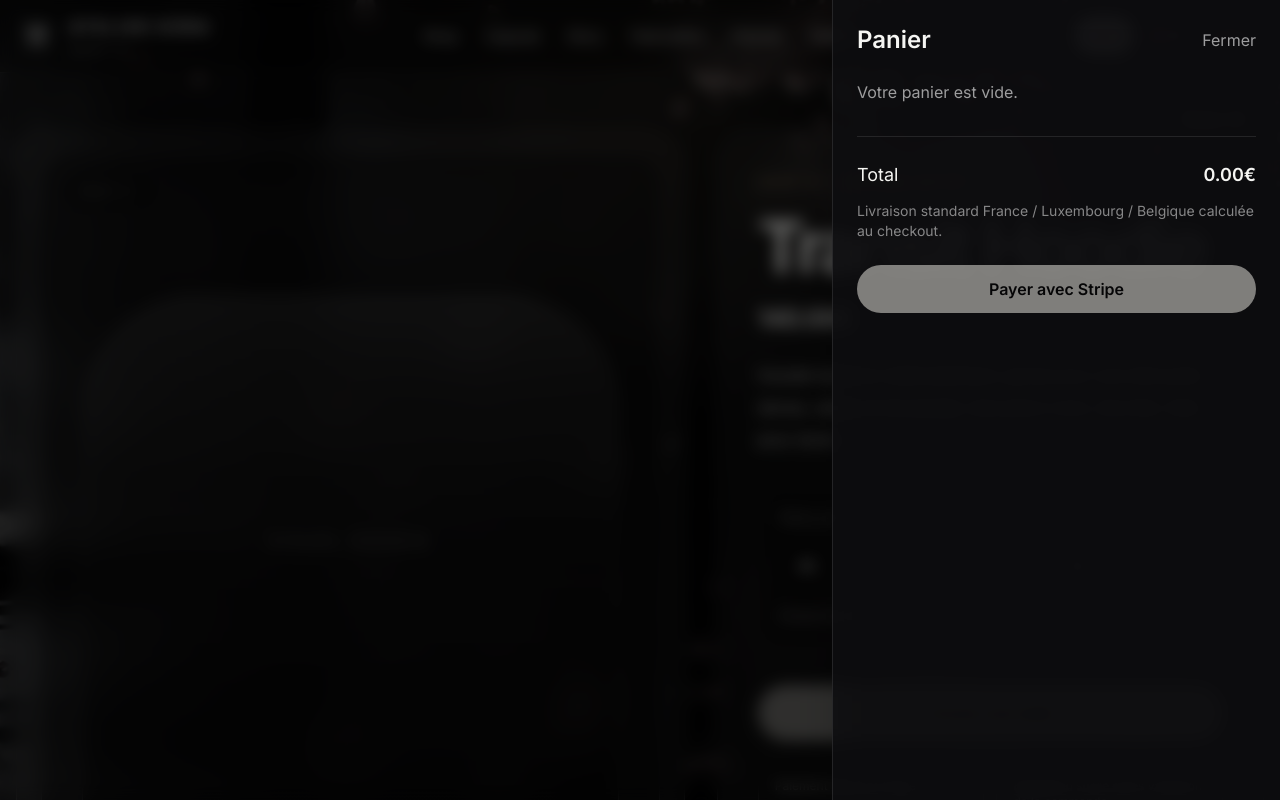
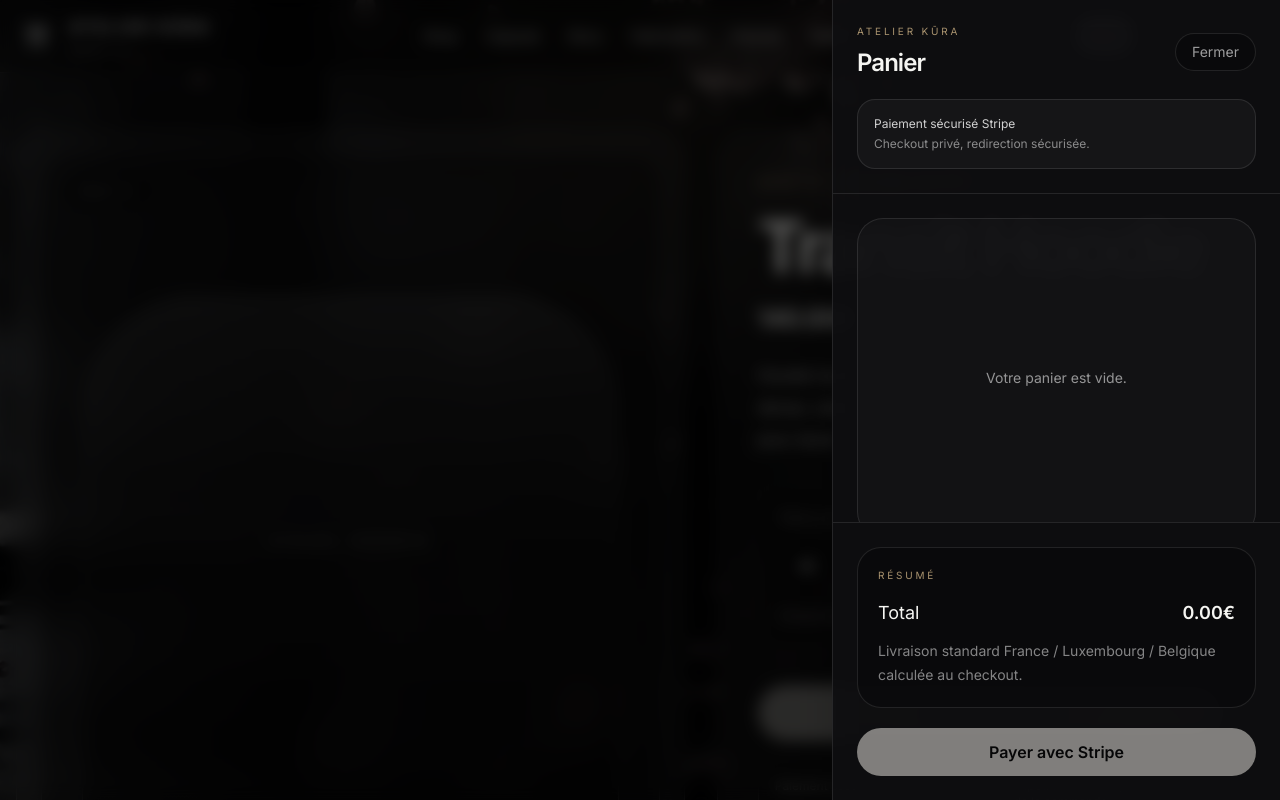
Before and after one commit to alexis54230nancy-boop/atelier-kura, a Next.js app: page /produit/transit-hoodie in a window 1280 px wide. Both pictures are taken after a click on the button "Panier". Shown: the top 800 px of the page. Built offline with nearby package versions, Linux system fonts and the light colour scheme.

Commit message:
improve cart drawer UX

```diff
--- a/components/CartProvider.tsx
+++ b/components/CartProvider.tsx
@@ -1,6 +1,14 @@
 "use client";
 
-import { createContext, useContext, useEffect, useMemo, useState } from "react";
+import {
+  createContext,
+  useContext,
+  useEffect,
+  useMemo,
+  useState,
+  type ReactNode,
+} from "react";
+import { useI18n } from "./LanguageProvider";
 
 export type CartItem = {
   id: string;
@@ -37,22 +45,73 @@ export function useCart() {
   return context;
 }
 
-export default function CartProvider({ children }: { children: React.ReactNode }) {
+function formatCartPrice(price: number) {
+  return `${(price / 100).toFixed(2)}€`;
+}
+
+export default function CartProvider({ children }: { children: ReactNode }) {
+  const { language, t } = useI18n();
+
   const [cart, setCart] = useState<CartItem[]>([]);
   const [cartOpen, setCartOpen] = useState(false);
   const [loading, setLoading] = useState(false);
 
+  const copy = {
+    securePayment: {
+      fr: "Paiement sécurisé Stripe",
+      en: "Secure Stripe payment",
+      de: "Sichere Stripe-Zahlung",
+    },
+    privateCheckout: {
+      fr: "Checkout privé, redirection sécurisée.",
+      en: "Private checkout, secure redirection.",
+      de: "Privater Checkout, sichere Weiterleitung.",
+    },
+    summary: {
+      fr: "Résumé",
+      en: "Summary",
+      de: "Übersicht",
+    },
+    quantity: {
+      fr: "Quantité",
+      en: "Quantity",
+      de: "Menge",
+    },
+  };
+
   useEffect(() => {
+    try {
       const savedCart = window.localStorage.getItem("atelier-kura-cart");
 
       if (savedCart) {
         setCart(JSON.parse(savedCart));
+      }
+    } catch {
+      window.localStorage.removeItem("atelier-kura-cart");
     }
   }, []);
 
   useEffect(() => {
     window.localStorage.setItem("atelier-kura-cart", JSON.stringify(cart));
   }, [cart]);
+
+  useEffect(() => {
+    if (!cartOpen) return;
+
+    const handleKeyDown = (event: KeyboardEvent) => {
+      if (event.key === "Escape") {
+        setCartOpen(false);
+      }
+    };
+
+    document.body.style.overflow = "hidden";
+    window.addEventListener("keydown", handleKeyDown);
+
+    return () => {
+      document.body.style.overflow = "";
+      window.removeEventListener("keydown", handleKeyDown);
+    };
+  }, [cartOpen]);
 
   const totalItems = useMemo(() => {
     return cart.reduce((sum, item) => sum + item.quantity, 0);
@@ -121,11 +180,23 @@ export default function CartProvider({ children }: { children: React.ReactNode }
       if (data.url) {
         window.location.href = data.url;
       } else {
-        alert("Impossible de lancer le paiement.");
+        alert(
+          language === "fr"
+            ? "Impossible de lancer le paiement."
+            : language === "en"
+            ? "Unable to start payment."
+            : "Zahlung konnte nicht gestartet werden."
+        );
       }
     } catch (error) {
       console.error(error);
-      alert("Erreur pendant le checkout.");
+      alert(
+        language === "fr"
+          ? "Erreur pendant le checkout."
+          : language === "en"
+          ? "Error during checkout."
+          : "Fehler während des Checkouts."
+      );
     } finally {
       setLoading(false);
     }
@@ -151,97 +222,178 @@ export default function CartProvider({ children }: { children: React.ReactNode }
       {children}
 
       <button
+        type="button"
         onClick={() => setCartOpen(true)}
         className="fixed right-4 top-24 z-50 rounded-full border border-white/10 bg-black/50 px-4 py-3 text-sm text-white shadow-xl backdrop-blur-xl transition duration-300 hover:-translate-y-[1px] hover:border-[#A8926E]/40 hover:bg-black/65"
+        aria-label={t("cart.button")}
       >
-        Panier ({totalItems})
+        {t("cart.button")} ({totalItems})
       </button>
 
       {cartOpen && (
-        <div className="fixed inset-0 z-[60] bg-black/55 backdrop-blur-sm">
-          <div className="absolute right-0 top-0 h-full w-full max-w-md border-l border-white/10 bg-[#0f0f11]/85 p-6 shadow-2xl backdrop-blur-xl">
-            <div className="flex items-center justify-between">
-              <h2 className="text-2xl font-semibold">Panier</h2>
+        <div
+          className="fixed inset-0 z-[60] animate-[cartOverlayIn_240ms_ease-out_both] bg-black/60 backdrop-blur-sm"
+          onClick={() => setCartOpen(false)}
+        >
+          <aside
+            className="absolute right-0 top-0 flex h-full w-full max-w-md animate-[cartPanelIn_360ms_ease-out_both] flex-col border-l border-white/10 bg-[#0f0f11]/90 shadow-2xl backdrop-blur-xl"
+            onClick={(event) => event.stopPropagation()}
+            aria-label={t("cart.title")}
+          >
+            <div className="border-b border-white/10 p-6">
+              <div className="flex items-center justify-between gap-4">
+                <div>
+                  <div className="text-[10px] uppercase tracking-[0.28em] text-[#A8926E]">
+                    Atelier Kūra
+                  </div>
+
+                  <h2 className="mt-2 text-2xl font-semibold tracking-[-0.04em]">
+                    {t("cart.title")}
+                  </h2>
+                </div>
 
                 <button
+                  type="button"
                   onClick={() => setCartOpen(false)}
-                className="text-white/60 transition hover:text-white"
+                  className="rounded-full border border-white/10 bg-black/25 px-4 py-2 text-sm text-white/60 transition hover:border-white/20 hover:text-white"
                 >
-                Fermer
+                  {t("cart.close")}
                 </button>
               </div>
 
-            <div className="mt-6 space-y-4">
+              <div className="mt-5 grid gap-3 text-xs text-white/50">
+                <div className="rounded-[18px] border border-white/10 bg-white/[0.035] p-4">
+                  <span className="block text-white/80">
+                    {copy.securePayment[language]}
+                  </span>
+                  <span className="mt-1 block">{copy.privateCheckout[language]}</span>
+                </div>
+              </div>
+            </div>
+
+            <div className="flex-1 overflow-y-auto p-6">
               {cart.length === 0 ? (
-                <p className="text-white/60">Votre panier est vide.</p>
+                <div className="flex min-h-[320px] items-center justify-center rounded-[26px] border border-white/10 bg-white/[0.025] p-8 text-center">
+                  <p className="text-sm leading-7 text-white/55">
+                    {t("cart.empty")}
+                  </p>
+                </div>
               ) : (
-                cart.map((item) => (
+                <div className="space-y-4">
+                  {cart.map((item) => (
                     <div
                       key={item.id}
-                    className="rounded-2xl border border-white/10 bg-white/[0.035] p-4 backdrop-blur-xl"
+                      className="rounded-[24px] border border-white/10 bg-white/[0.035] p-4 backdrop-blur-xl transition duration-300 hover:border-white/15 hover:bg-white/[0.05]"
                     >
                       <div className="flex items-start justify-between gap-4">
                         <div>
-                        <h3 className="font-semibold">{item.name}</h3>
+                          <h3 className="font-semibold tracking-[-0.02em]">
+                            {item.name}
+                          </h3>
+
                           <p className="mt-1 text-sm text-white/60">
-                          Taille : {item.size}
+                            {t("cart.size")} : {item.size}
                           </p>
+
                           <p className="mt-1 text-sm text-white/60">
-                          {(item.price / 100).toFixed(2)}€ / unité
+                            {formatCartPrice(item.price)} / {t("cart.unit")}
                           </p>
                         </div>
 
                         <button
+                          type="button"
                           onClick={() => removeFromCart(item.id)}
                           className="text-sm text-[#d9d4c7] transition hover:text-white"
                         >
-                        Retirer
+                          {t("cart.remove")}
                         </button>
                       </div>
 
-                    <div className="mt-4 flex items-center gap-3">
+                      <div className="mt-4 flex items-center justify-between gap-3">
+                        <div className="text-xs uppercase tracking-[0.18em] text-white/35">
+                          {copy.quantity[language]}
+                        </div>
+
+                        <div className="flex items-center gap-3">
                           <button
+                            type="button"
                             onClick={() => decreaseQuantity(item.id)}
                             className="flex h-9 w-9 items-center justify-center rounded-full border border-white/10 bg-black/30 text-white transition hover:bg-white/10"
+                            aria-label="Decrease quantity"
                           >
                             -
                           </button>
 
-                      <span className="min-w-6 text-center">{item.quantity}</span>
+                          <span className="min-w-6 text-center">
+                            {item.quantity}
+                          </span>
 
                           <button
+                            type="button"
                             onClick={() => increaseQuantity(item.id)}
                             className="flex h-9 w-9 items-center justify-center rounded-full border border-white/10 bg-black/30 text-white transition hover:bg-white/10"
+                            aria-label="Increase quantity"
                           >
                             +
                           </button>
                         </div>
                       </div>
-                ))
+                    </div>
+                  ))}
+                </div>
               )}
             </div>
 
-            <div className="mt-8 border-t border-white/10 pt-6">
-              <div className="flex items-center justify-between text-lg">
-                <span>Total</span>
-                <span className="font-semibold">{(total / 100).toFixed(2)}€</span>
+            <div className="border-t border-white/10 p-6">
+              <div className="rounded-[24px] border border-white/10 bg-black/25 p-5">
+                <div className="mb-4 text-[10px] uppercase tracking-[0.28em] text-[#A8926E]">
+                  {copy.summary[language]}
                 </div>
 
-              <p className="mt-3 text-sm text-white/50">
-                Livraison standard France / Luxembourg / Belgique calculée au checkout.
+                <div className="flex items-center justify-between text-lg">
+                  <span>{t("cart.total")}</span>
+                  <span className="font-semibold">{formatCartPrice(total)}</span>
+                </div>
+
+                <p className="mt-3 text-sm leading-6 text-white/50">
+                  {t("cart.shipping")}
                 </p>
+              </div>
 
               <button
+                type="button"
                 onClick={handleCheckout}
                 disabled={cart.length === 0 || loading}
-                className="mt-6 inline-flex min-h-12 w-full items-center justify-center rounded-full bg-[#F2EFE8] px-6 font-semibold text-black transition disabled:cursor-not-allowed disabled:opacity-50"
+                className="mt-5 inline-flex min-h-12 w-full items-center justify-center rounded-full bg-[#F2EFE8] px-6 font-semibold text-black transition duration-300 hover:-translate-y-[1px] hover:shadow-[0_18px_60px_rgba(242,239,232,0.13)] disabled:cursor-not-allowed disabled:opacity-50 disabled:hover:translate-y-0 disabled:hover:shadow-none"
               >
-                {loading ? "Redirection..." : "Payer avec Stripe"}
+                {loading ? t("cart.redirecting") : t("cart.checkout")}
               </button>
             </div>
-          </div>
+          </aside>
         </div>
       )}
+
+      <style jsx global>{`
+        @keyframes cartOverlayIn {
+          from {
+            opacity: 0;
+          }
+          to {
+            opacity: 1;
+          }
+        }
+
+        @keyframes cartPanelIn {
+          from {
+            opacity: 0;
+            transform: translateX(24px);
+          }
+          to {
+            opacity: 1;
+            transform: translateX(0);
+          }
+        }
+      `}</style>
     </CartContext.Provider>
   );
 }
```
Lines whose indentation alone changed are shown as unchanged.
